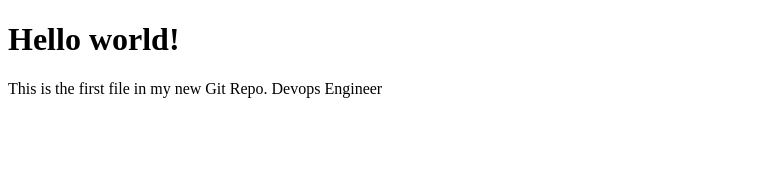
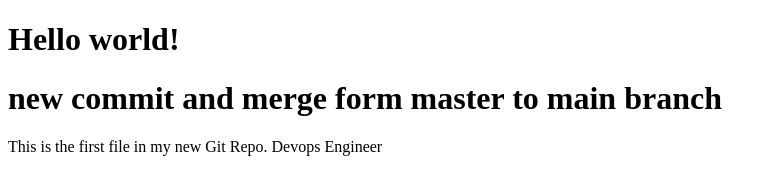
Before and after one commit to kiran-113/devopsdemo, a plain HTML site: page index.html in a window 1280 px wide. Shown: the whole page, without its empty margins (0-777 px from the left). Drawn offline with Linux system fonts and the light colour scheme.

Commit message:
added new h1

```diff
--- a/index.html
+++ b/index.html
@@ -8,7 +8,8 @@
 <body>
 
     <h1>Hello world!</h1>
-    <p>This is the first file in my new Git Repo. Devops Engineer</p>
+    <h1>new commit and merge form master to main branch</h1>
+    <p>This is the first file in my new Git Repo. Devops Engineer </p>
 
 </body>
 
```
